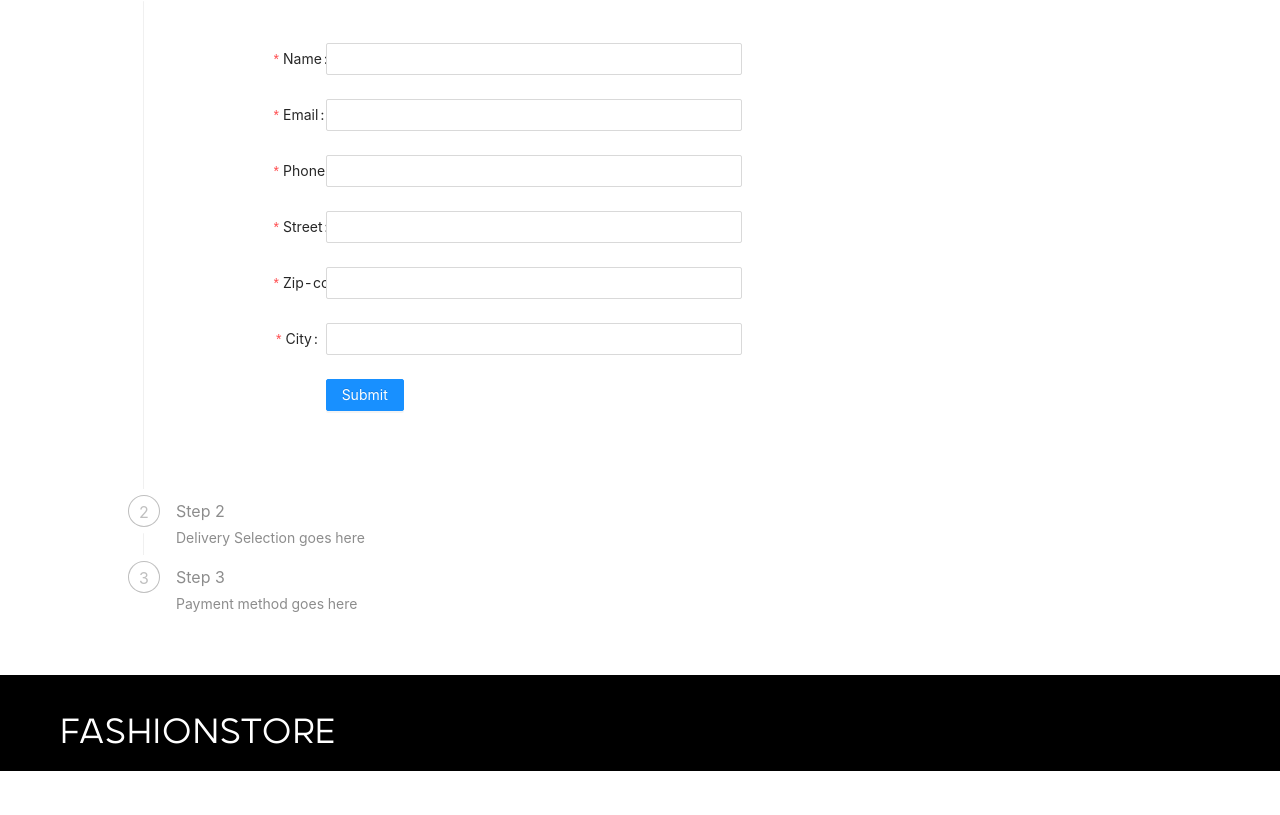
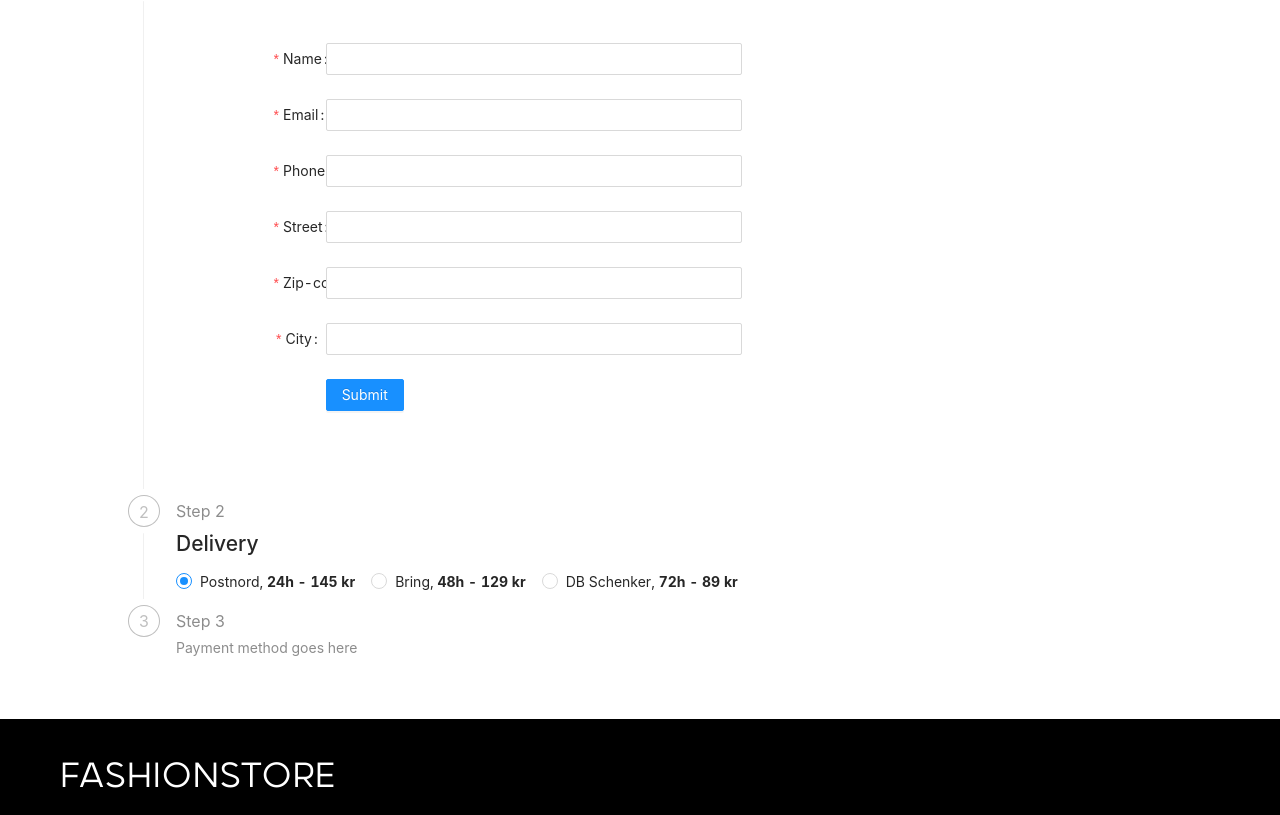
Before and after one commit to msmalinosterberg/miniprojekt, a React (Create React App) app: page /cart in a window 1280 px wide. Shown: the part 443-1258 px from the top of the page. Before the commit the page ends 1214 px from the top, so only its background shows below. Built offline with nearby package versions, Linux system fonts and the light colour scheme.

Commit message:
Added delivery selection to checkout steps

```diff
--- a/src/componenets/Cart/CartView.tsx
+++ b/src/componenets/Cart/CartView.tsx
@@ -1,6 +1,7 @@
 import { Steps, Row, Col } from 'antd';
-import { Component, CSSProperties } from 'react';
+import React, { Component, CSSProperties } from 'react';
 import CartItemsList from './CartItemsList';
+import DeliverySelection from './DeliverySelection';
 import InformationForm from './InformationForm';
 
 interface State {
@@ -29,7 +30,7 @@ class CartView extends Component<State> {
                     <CartItemsList/>
                     <Steps current={current} onChange={() => this.onChange} direction="vertical">
                         <Step title="Step 1" description={<InformationForm />} />
-                        <Step title="Step 2" description={'Delivery Selection goes here'} />
+                        <Step title="Step 2" description={<DeliverySelection />} />
                         <Step title="Step 3" description={'Payment method goes here'} />
                     </Steps>
                 </Col>
--- a/src/componenets/Cart/DeliverySelection.tsx
+++ b/src/componenets/Cart/DeliverySelection.tsx
@@ -2,9 +2,7 @@ import { Radio } from 'antd';
 import { Content } from 'antd/lib/layout/layout';
 import React, { CSSProperties } from 'react';
 
-interface State {
-        value?: any;
-  }
+
 
 const RadioGroup = Radio.Group;
 
```
